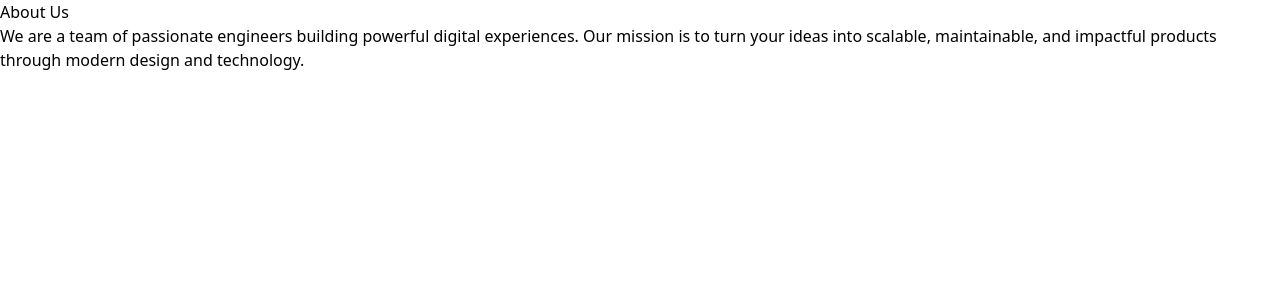
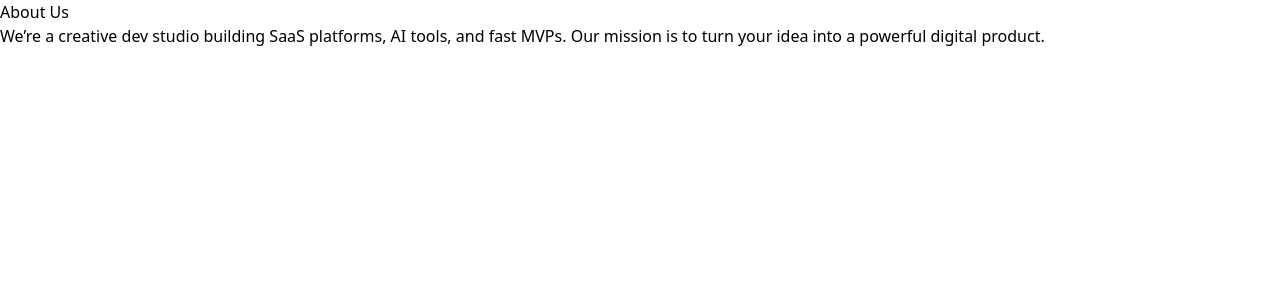
Before and after one commit to ssulochanaherath/forge, a React (Vite) app: page /about-us in a window 1280 px wide. Shown: the top 300 px of the page. Built offline with nearby package versions, Linux system fonts and the light colour scheme.

Commit message:
set motion to the navigation

```diff
--- a/package.json
+++ b/package.json
@@ -10,6 +10,7 @@
     "preview": "vite preview"
   },
   "dependencies": {
+    "framer-motion": "^12.18.1",
     "react": "^19.1.0",
     "react-dom": "^19.1.0",
     "react-router-dom": "^7.6.2"
--- a/src/App.tsx
+++ b/src/App.tsx
@@ -1,16 +1,28 @@
-import { BrowserRouter, Routes, Route } from 'react-router-dom';
+import React from "react";
+import { BrowserRouter as Router, Routes, Route, useLocation } from "react-router-dom";
+import { AnimatePresence } from "framer-motion";
 import Landing from "./pages/Landing.tsx";
 import AboutUs from "./pages/AboutUs.tsx";
 
-function App() {
+const AnimatedRoutes = () => {
+    const location = useLocation();
+
     return (
-        <BrowserRouter>
-            <Routes>
+        <AnimatePresence mode="wait">
+            <Routes location={location} key={location.pathname}>
                 <Route path="/" element={<Landing />} />
                 <Route path="/about-us" element={<AboutUs />} />
             </Routes>
-        </BrowserRouter>
+        </AnimatePresence>
     );
-}
+};
+
+const App = () => {
+    return (
+        <Router>
+            <AnimatedRoutes />
+        </Router>
+    );
+};
 
 export default App;
--- a/src/pages/AboutUs.tsx
+++ b/src/pages/AboutUs.tsx
@@ -1,19 +1,21 @@
-// components/AboutUs.tsx
 import React from "react";
+import { motion } from "framer-motion";
 
 const AboutUs = () => {
     return (
-        <div
-            className="bg-white text-black px-8 py-20"
-            style={{
-                animation: "slideUp 1s ease-out forwards",
-            }}
+        <motion.div
+            initial={{ y: 1000, opacity: 0 }}
+            animate={{ y: 0, opacity: 1 }}
+            exit={{ y: -1000, opacity: 0 }}
+            transition={{ duration: 0.6 }}
+            className="min-h-screen bg-white text-black p-10"
         >
-            <h2 className="text-5xl font-bold mb-6">About Us</h2>
-            <p className="text-lg max-w-3xl">
-                We are a team of passionate engineers building powerful digital experiences. Our mission is to turn your ideas into scalable, maintainable, and impactful products through modern design and technology.
+            <h1 className="text-4xl font-bold">About Us</h1>
+            <p className="mt-6 text-lg max-w-3xl">
+                We’re a creative dev studio building SaaS platforms, AI tools, and fast MVPs.
+                Our mission is to turn your idea into a powerful digital product.
             </p>
-        </div>
+        </motion.div>
     );
 };
 
--- a/src/pages/Landing.tsx
+++ b/src/pages/Landing.tsx
@@ -1,11 +1,18 @@
 import React, { useState, useEffect } from "react";
 import { useNavigate } from "react-router-dom";
+import { motion } from "framer-motion";
 
-
-const App = () => {
+const Landing = () => {
     const [scrollY, setScrollY] = useState(0);
     const [animationComplete, setAnimationComplete] = useState(false);
+    const [exitAnimation, setExitAnimation] = useState(false);
     const navigate = useNavigate();
+
+    const handleNavigate = () => {
+        window.scrollTo({ top: 0, behavior: "smooth" });
+        setExitAnimation(true);
+        setTimeout(() => navigate("/about-us"), 600); // Delay to match animation
+    };
 
     const maxScrollLeft = 270;
     const maxScrollRight = 330;
@@ -46,10 +53,18 @@ const App = () => {
 
     const fadeInScrollStart = 0;
     const fadeInScrollEnd = 200;
-    const opacityProgress = Math.min(Math.max((scrollY - fadeInScrollStart) / (fadeInScrollEnd - fadeInScrollStart), 0), 1);
+    const opacityProgress = Math.min(
+        Math.max((scrollY - fadeInScrollStart) / (fadeInScrollEnd - fadeInScrollStart), 0),
+        1
+    );
 
     return (
-        <div>
+        <motion.div
+            initial={{ y: 0, opacity: 1 }}
+            animate={{ y: 0, opacity: 1 }}
+            exit={{ y: -1000, opacity: 0 }}
+            transition={{ duration: 0.6 }}
+        >
             <div className="min-h-screen bg-white text-black px-8 py-10 font-sans">
                 {/* Header */}
                 <header className="fixed top-0 left-0 right-0 bg-white z-50 py-5">
@@ -82,7 +97,6 @@ const App = () => {
                             }}
                         >
                             <div>Code</div>
-
                             <div className="relative inline-block">
                                 <span>Forge</span>
                             </div>
@@ -125,6 +139,7 @@ const App = () => {
 
             <div style={{ height: "50vh" }}></div>
 
+            {/* About Us Button */}
             <button
                 style={{
                     position: "fixed",
@@ -143,11 +158,7 @@ const App = () => {
                     width: "6rem",
                     height: "6rem",
                 }}
-                onClick={() => {
-                    window.scrollTo({ top: 0, behavior: "smooth" });
-                    setTimeout(() => navigate("/about-us"), 500);
-                }}
-
+                onClick={handleNavigate}
             >
                 <div
                     style={{
@@ -166,7 +177,6 @@ const App = () => {
                             boxSizing: "border-box",
                         }}
                     />
-
                     <span
                         style={{
                             position: "absolute",
@@ -186,8 +196,8 @@ const App = () => {
                     </span>
                 </div>
             </button>
-        </div>
+        </motion.div>
     );
 };
 
-export default App;
+export default Landing;
```
Also changed, not shown: 1 other file (tests, documents, lock files or other folders).
